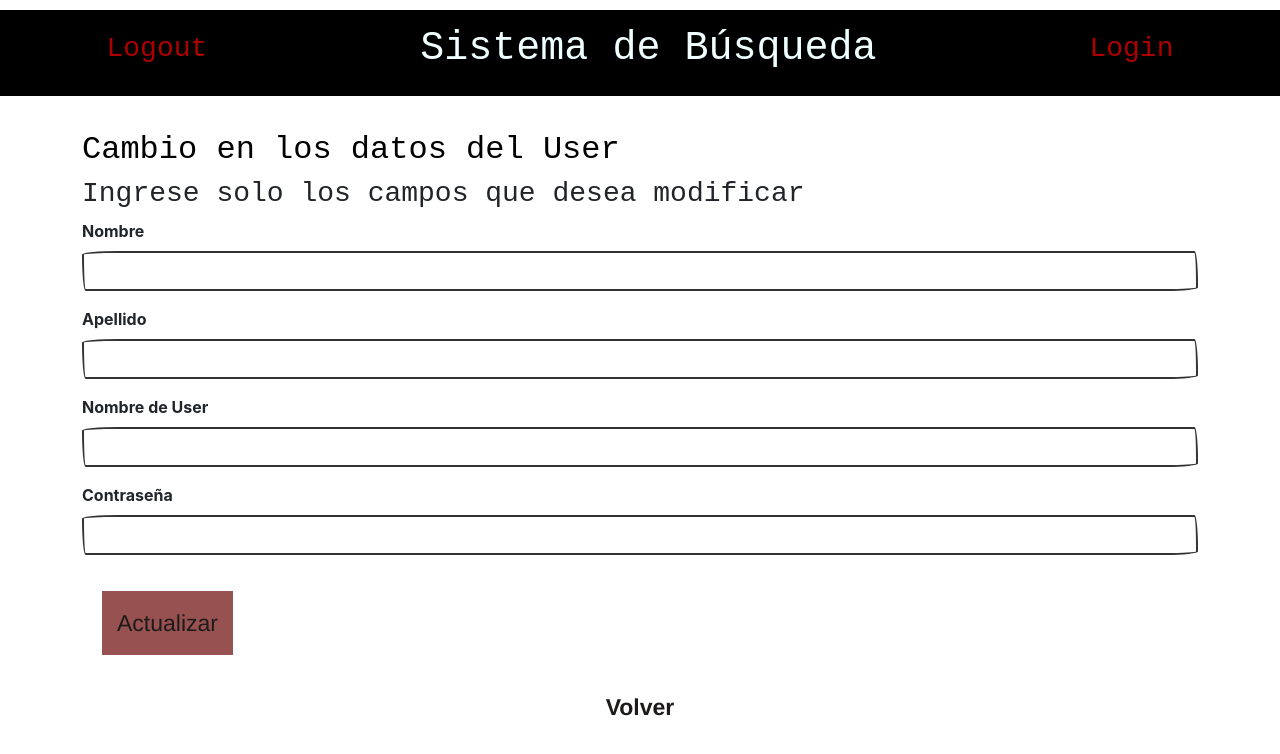
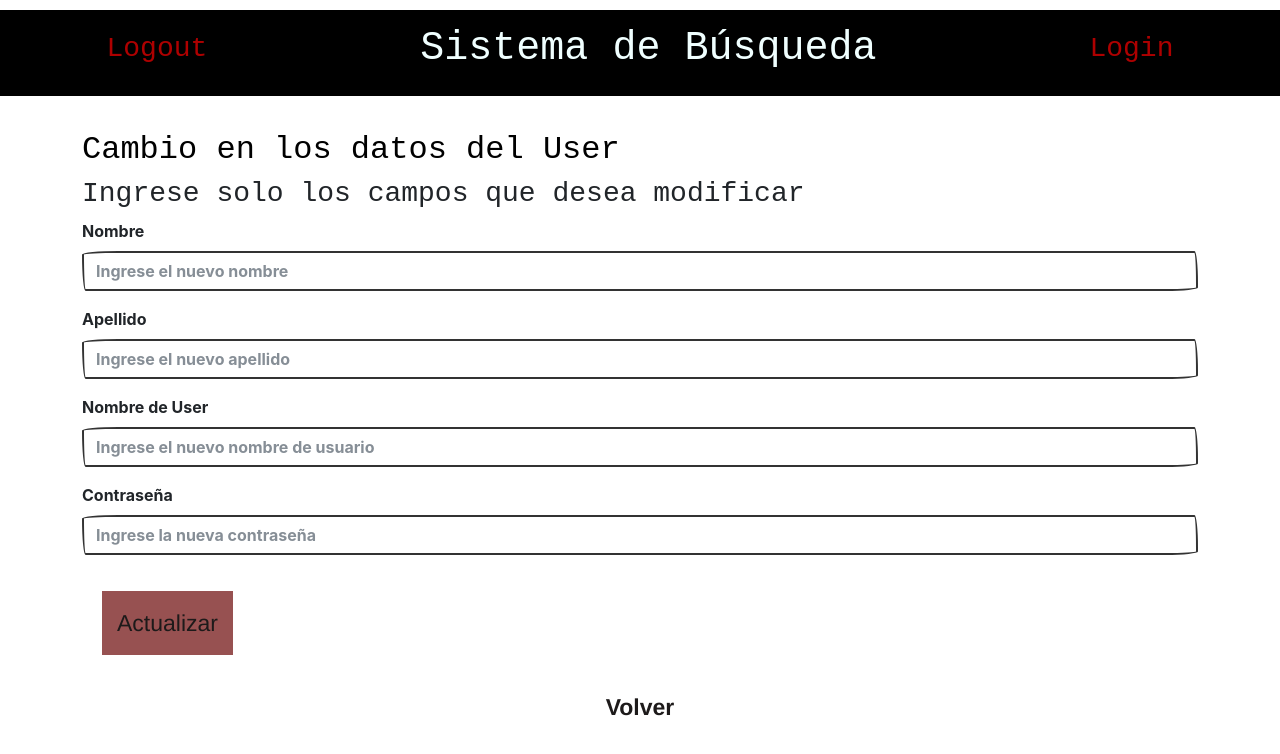
Before and after one commit to mirkomelfi/SIP-Frontend, a React (Create React App) app: page /updateUser in a window 1280 px wide. Shown: the top 754 px of the page. Built offline with nearby package versions, Linux system fonts and the light colour scheme; a web font is replaced by a local one.

Commit message:
solucion-errores

```diff
--- a/src/components/Container/Container.jsx
+++ b/src/components/Container/Container.jsx
@@ -122,7 +122,7 @@ const Container =({fromItem,fromLocation})=>{
             </div>
             }
            { !fromItem&&!fromLocation? <div className="contenedorBotones"><Link to={`/sectors/${container.sectorID}/containers`}>Volver</Link></div>:
-            <div className="contenedorBotones"><Link to={`/items/${idItem}`}>Volver</Link></div>
+            <div className="contenedorBotones"><Link to={`/items/${idItem}/locationChange`}>Volver</Link></div>
           }
         </>
     )
--- a/src/components/Container/ContainerPUT.jsx
+++ b/src/components/Container/ContainerPUT.jsx
@@ -64,11 +64,11 @@ export const ContainerPut = () => {
                     <form onSubmit={consultarForm} ref={datForm}>
                     <div className="mb-3">
                             <label htmlFor="name" className="form-label">Nombre</label>
-                            <input type="text" className="form-control" name="name"  />
+                            <input type="text" className="form-control" name="name" placeholder="Ingrese el nuevo nombre" />
                         </div>
                         <div className="mb-3">
                             <label htmlFor="description" className="form-label">Descripcion</label>
-                            <input type="text" className="form-control" name="description" />
+                            <input type="text" className="form-control" name="description" placeholder="Ingrese la nueva descripcion"/>
                         </div>
 
                         <button type="submit" className="btn-red">Actualizar</button>
--- a/src/components/ContainerListContainer/ContainerListContainer.jsx
+++ b/src/components/ContainerListContainer/ContainerListContainer.jsx
@@ -25,6 +25,7 @@ const ContainerListContainer = ({fromLoc, greeting, idContainer, idItem}) =>{
     const agregar= () =>{
       setAdd(true)
     }
+
 
     const ejecutarFetch=async () =>{
       let url=``;
--- a/src/components/Item/ItemFilter.jsx
+++ b/src/components/Item/ItemFilter.jsx
@@ -68,7 +68,7 @@ export const ItemFilter = () => {
                     <div className="contenedorBotones"><Link to={`/`}>Volver</Link></div>
                     </>
                 ):    <ItemListContainer filter={itemName}  greeting="Listado de Items" />
-                :(<ItemPost/>)
+                :(<ItemPost fromFilter={true} />)
 
         }
 
--- a/src/components/Item/ItemLocation.jsx
+++ b/src/components/Item/ItemLocation.jsx
@@ -17,6 +17,9 @@ const ItemLocation =()=>{
 
     const datForm = useRef() //Crear una referencia para consultar los valoresa actuales del form
 
+    const returnToContainers=()=>{
+      setContainers(true)
+    }
     const consultarForm = async(e) => {
         //Consultar los datos del formulario
         e.preventDefault()
@@ -49,7 +52,7 @@ const ItemLocation =()=>{
 
                   <button type="submit" className="btn-red">Ver contenedor/es</button>
                   </form>
-                  <Link to={`/items/${idItem}`}>Volver</Link>
+                  <div className="contenedorBotones"><Link to={`/items/${idItem}`}>Volver</Link></div>
 
               </div>
           )
--- a/src/components/Item/ItemPOST.jsx
+++ b/src/components/Item/ItemPOST.jsx
@@ -7,10 +7,9 @@ import { deleteToken, getToken, validateRol } from "../../utils/auth-utils"
 import { ItemFilter } from "./ItemFilter"
 import { Item } from "./Item"
 
-export const ItemPost = () => {
+export const ItemPost = ({fromFilter}) => {
 
     const {idItem,idCont}= useParams();
-    console.log(idItem,idCont)
     const [mensaje,setMensaje]=useState(null)
     const [itemCreated,setItemCreated]=useState(null)
     const [goBack,setGoBack]= useState(null);
@@ -88,7 +87,7 @@ export const ItemPost = () => {
 
                             <button type="submit" className="btn-red">Crear</button>
                             </form>
-                        {!idCont&&<button onClick={()=>returnToItem()} className="btn-red">Volver</button>}
+                        {fromFilter&&<button onClick={()=>returnToItem()} className="btn-red">Volver</button>}
                         </div>
                     </>
                     :
--- a/src/components/ItemListContainer/ItemListContainer.jsx
+++ b/src/components/ItemListContainer/ItemListContainer.jsx
@@ -97,7 +97,7 @@ const ItemListContainer = ({greeting,filter}) =>{
                 <button onClick={()=>agregar()} className="btn-red">Agregar Item</button>
                 {listaItems.length!=0?<ItemList listaItems={listaItems}/>:<Mensaje msj={mensaje} />}
               </>)
-              :(<ItemPost/>)
+              :(<ItemPost />)
             :<ItemFilter />
           : <Mensaje msj={mensaje} />
         }
--- a/src/components/Sector/SectorPUT.jsx
+++ b/src/components/Sector/SectorPUT.jsx
@@ -67,11 +67,11 @@ export const SectorPut = () => {
                     <form onSubmit={consultarForm} ref={datForm}>
                     <div className="mb-3">
                             <label htmlFor="name" className="form-label">Nombre</label>
-                            <input type="text" className="form-control" name="name"  />
+                            <input type="text" className="form-control" name="name" placeholder="Ingrese el nuevo nombre" />
                         </div>
                         <div className="mb-3">
                             <label htmlFor="description" className="form-label">Descripcion</label>
-                            <input type="text" className="form-control" name="description" />
+                            <input type="text" className="form-control" name="description" placeholder="Ingrese la nueva descripcion" />
                         </div>
 
                         <button type="submit" className="btn-red">Actualizar</button>
--- a/src/components/User/UserPUT.jsx
+++ b/src/components/User/UserPUT.jsx
@@ -80,19 +80,19 @@ export const UserPut = ({fromPerfil}) => {
                     <form onSubmit={consultarForm} ref={datForm}>
                         <div className="mb-3">
                             <label htmlFor="name" className="form-label">Nombre</label>
-                            <input type="text" className="form-control" name="name" />
+                            <input type="text" className="form-control" name="name" placeholder="Ingrese el nuevo nombre" />
                         </div>
                         <div className="mb-3">
                             <label htmlFor="surname" className="form-label">Apellido</label>
-                            <input type="text" className="form-control" name="surname" />
+                            <input type="text" className="form-control" name="surname" placeholder="Ingrese el nuevo apellido" />
                         </div>
                         <div className="mb-3">
                             <label htmlFor="username" className="form-label">Nombre de User</label>
-                            <input type="text" className="form-control" name="username" />
+                            <input type="text" className="form-control" name="username" placeholder="Ingrese el nuevo nombre de usuario" />
                         </div>
                         <div className="mb-3">
                             <label htmlFor="password" className="form-label">Contraseña</label>
-                            <input type="password" className="form-control" name="password" />
+                            <input type="password" className="form-control" name="password" placeholder="Ingrese la nueva contraseña" />
                         </div>
 
                         <button type="submit" className="btn-red">Actualizar</button>
```
